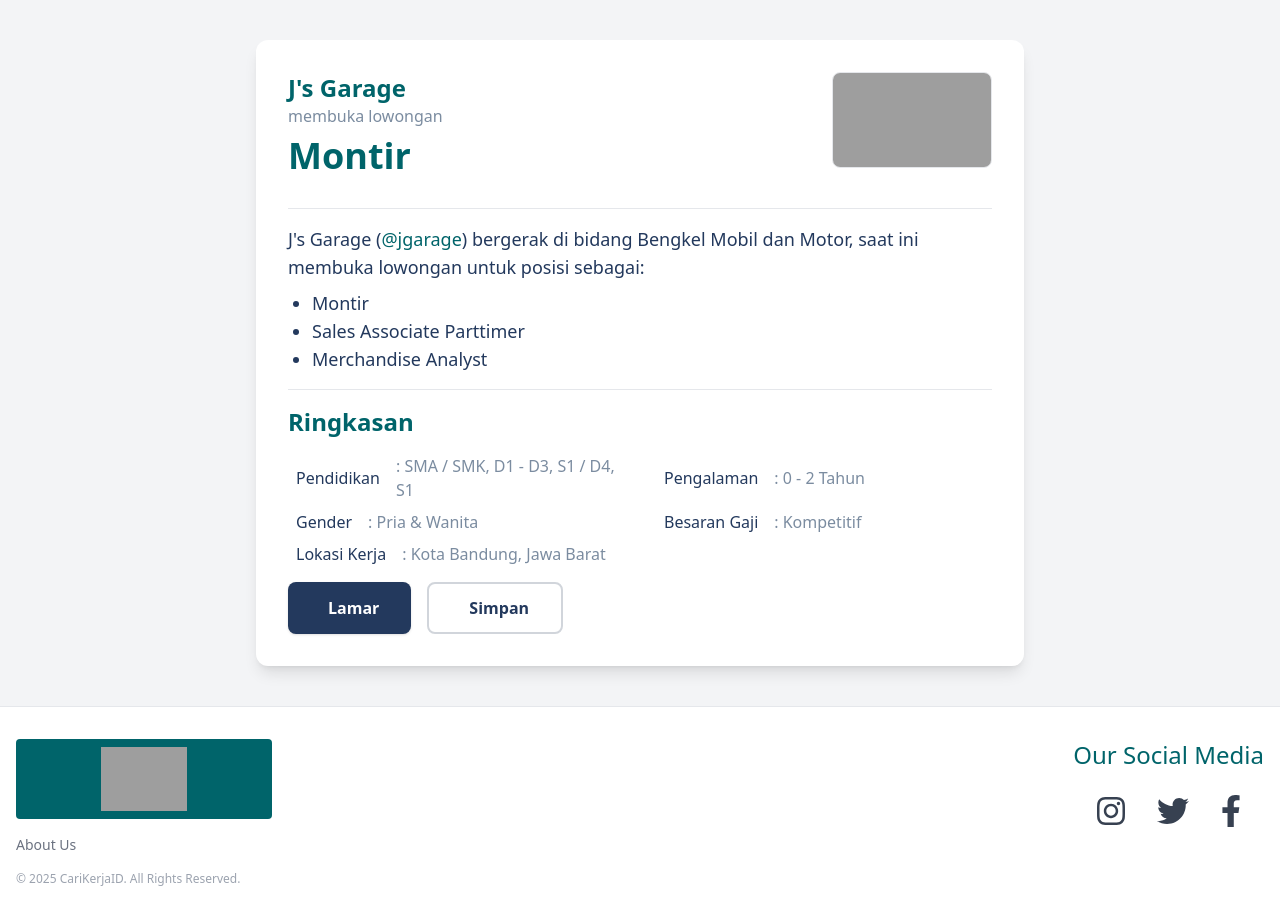
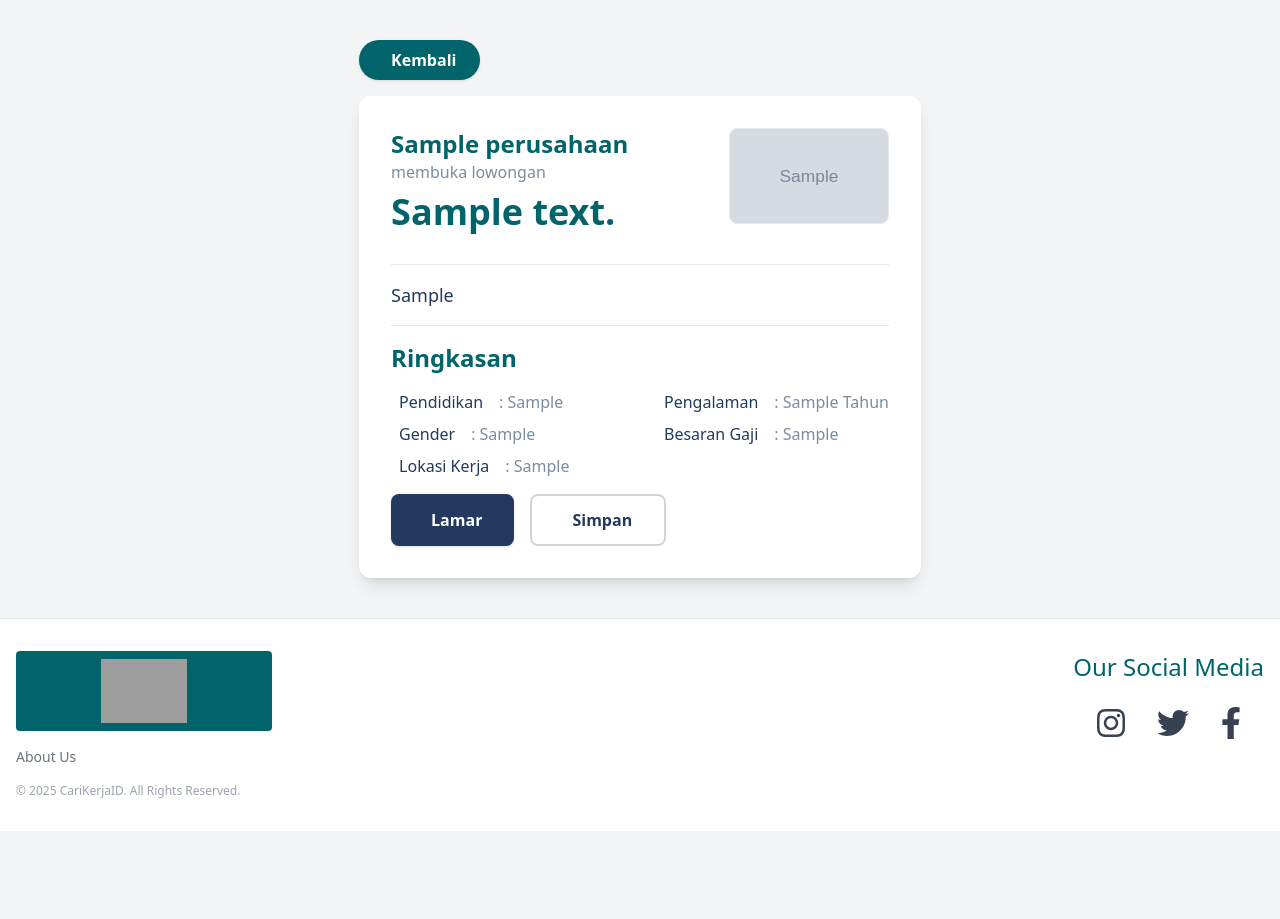
Before and after one commit to hades431/cari_kerja_id, a PHP site: page /landing/card.php?id=1 in a window 1280 px wide. Shown: the part 104-1023 px from the top of the page. After the commit the page ends 902 px from the top, so only its background shows below. Run offline with PHP 8.4, Linux system fonts and the light colour scheme; tables that the repository leaves empty or names only in its code hold one stand-in row (values such as "Sample post"); grey boxes marked "Sample" are stand-in pictures; some libraries are stand-ins or nearby versions; grey boxes are pictures that could not be loaded.

Commit message:
Update Landing Page

```diff
--- a/landing/card.php
+++ b/landing/card.php
@@ -2,29 +2,38 @@
 
 
 $judul_halaman = "Detail Card";
-include '../header.php'; ?>
+include '../header.php';
+$id = $_GET['id'] ?? 0;
+$sql = "SELECT l.*, p.nama_perusahaan, p.alamat, p.logo
+        FROM lowongan AS l
+        LEFT JOIN perusahaan AS p ON l.id_perusahaan = p.id_perusahaan
+        WHERE l.id_lowongan = $id";
+$data = tampil($sql);
+?>
 
-<section class="max-w-3xl mx-auto bg-white rounded-xl shadow-lg p-8 mt-10 mb-10">
+<div class="max-w-3xl mx-auto mt-10 mb-10">
+    <a href="landing_page.php"
+        class="mb-4 inline-flex items-center gap-2 bg-[#00646A] text-white font-semibold px-6 py-2 rounded-full shadow hover:bg-[#0d7c82] transition">
+        <i class="fa fa-arrow-left"></i>
+        <span>Kembali</span>
+    </a>
+    <section class="bg-white rounded-xl shadow-lg p-8">
         <div class="flex justify-between items-start">
             <div>
-            <div class="text-2xl font-semibold text-[#00646A]">J's Garage</div>
+                <div class="text-2xl font-semibold text-[#00646A]"><?php echo $data[0]["nama_perusahaan"] ?></div>
                 <div class="text-[#7b8ca0] text-base mb-2">membuka lowongan</div>
                 <div class="text-3xl md:text-4xl font-bold text-[#00646A] leading-tight mb-4">
-                Montir
+                    <?php echo $data[0]["posisi"] ?>
                 </div>
             </div>
             <div>
-            <img src="../img/montir.jpg"
-                alt="montir" class="w-40 h-24 rounded-lg object-cover border" />
+                <img src="<?php echo $data[0]["banner"] ?>" alt="montir"
+                    class="w-40 h-24 rounded-lg object-cover border" />
             </div>
         </div>
         <hr class="my-4">
         <div class="text-[#23395d] text-lg mb-4">
-        J's Garage (<span class="text-[#00646A]">@jgarage</span>) bergerak di bidang Bengkel Mobil dan Motor, saat ini membuka lowongan untuk posisi sebagai:
-        <ul class="list-disc ml-6 mt-2">
-            <li>Montir</li>
-            <li>Sales Associate Parttimer</li>
-            <li>Merchandise Analyst</li>
+            <?php echo $data[0]["deskripsi"] ?>
             </ul>
         </div>
         <hr class="my-4">
@@ -34,39 +43,43 @@ include '../header.php'; ?>
                 <div class="flex items-center gap-2">
                     <span class="text-xl"><i class="fa fa-graduation-cap"></i></span>
                     <span>Pendidikan</span>
-                <span class="ml-2 text-[#7b8ca0]">: SMA / SMK, D1 - D3, S1 / D4, S1</span>
+                    <span class="ml-2 text-[#7b8ca0]">: <?php echo $data[0]["pendidikan"] ?></span>
                 </div>
                 <div class="flex items-center gap-2">
                     <span class="text-xl"><i class="fa fa-briefcase"></i></span>
                     <span>Pengalaman</span>
-                <span class="ml-2 text-[#7b8ca0]">: 0 - 2 Tahun</span>
+                    <span class="ml-2 text-[#7b8ca0]">:
+                        <?php echo str_replace(',', ' - ', $data[0]["pengalaman"]  . " Tahun"); ?></span>
                 </div>
                 <div class="flex items-center gap-2">
                     <span class="text-xl"><i class="fa fa-venus"></i></span>
                     <span>Gender</span>
-                <span class="ml-2 text-[#7b8ca0]">: Pria & Wanita</span>
+                    <span class="ml-2 text-[#7b8ca0]">: <?php echo $data[0]["gender"] ?></span>
                 </div>
                 <div class="flex items-center gap-2">
                     <span class="text-xl"><i class="fa fa-money-bill"></i></span>
                     <span>Besaran Gaji</span>
-                <span class="ml-2 text-[#7b8ca0]">: Kompetitif</span>
+                    <span class="ml-2 text-[#7b8ca0]">: <?php echo $data[0]["gaji"] ?></span>
                 </div>
                 <div class="flex items-center gap-2">
                     <span class="text-xl"><i class="fa fa-map-marker-alt"></i></span>
                     <span>Lokasi Kerja</span>
-                <span class="ml-2 text-[#7b8ca0]">: Kota Bandung, Jawa Barat</span>
+                    <span class="ml-2 text-[#7b8ca0]">: <?php echo $data[0]["lokasi"] ?></span>
                 </div>
             </div>
         </div>
         <div class="flex gap-4 mt-4">
-        <button class="flex items-center gap-2 bg-[#23395d] text-white font-semibold px-8 py-3 rounded-lg shadow hover:bg-[#00646A] transition">
+            <button
+                class="flex items-center gap-2 bg-[#23395d] text-white font-semibold px-8 py-3 rounded-lg shadow hover:bg-[#00646A] transition">
                 <i class="fa fa-paper-plane"></i> Lamar
             </button>
-        <button class="flex items-center gap-2 border-2 border-[#d1d5db] text-[#23395d] font-semibold px-8 py-3 rounded-lg bg-white hover:bg-gray-100 transition">
+            <button
+                class="flex items-center gap-2 border-2 border-[#d1d5db] text-[#23395d] font-semibold px-8 py-3 rounded-lg bg-white hover:bg-gray-100 transition">
                 <span class="text-yellow-400"><i class="fa fa-star"></i></span>
                 Simpan
             </button>
         </div>
     </section>
+</div>
 
 <?php include '../footer.php'; ?>
```
Also changed, not shown: landing/landing_page.php (+44 -9 lines). Lines whose indentation alone changed are shown as unchanged.
